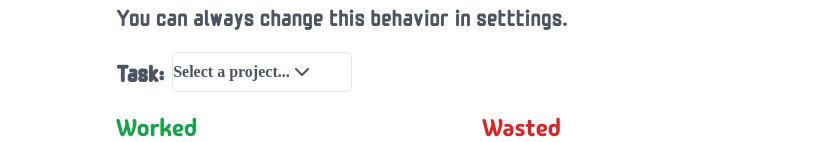
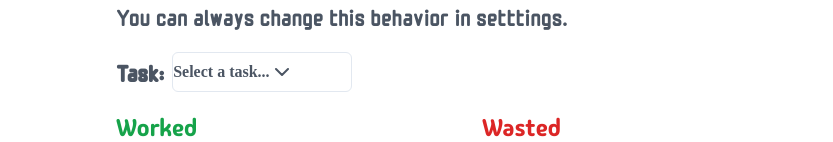
Before and after one commit to Benonii/TimeCraft_2, a React (Create React App) app in the folder rtime_craft/: page /trackers in a window 1280 px wide. Shown: the part 438-580 px from the top of the page, without its empty margins (0-833 px from the left). Built offline with nearby package versions, Linux system fonts and the light colour scheme.

Commit message:
Changed placeholder text on Task picker

```diff
--- a/rtime_craft/src/components/custom/TaskPicker.jsx
+++ b/rtime_craft/src/components/custom/TaskPicker.jsx
@@ -13,7 +13,7 @@ function TaskPicker() {
     <div>
         <Select>
             <SelectTrigger className="w-[180px]">
-              <SelectValue placeholder="Select a project..."/>
+              <SelectValue placeholder="Select a task..."/>
             </SelectTrigger>
             <SelectContent>
               <SelectItem value="projects">Projects</SelectItem>
```
